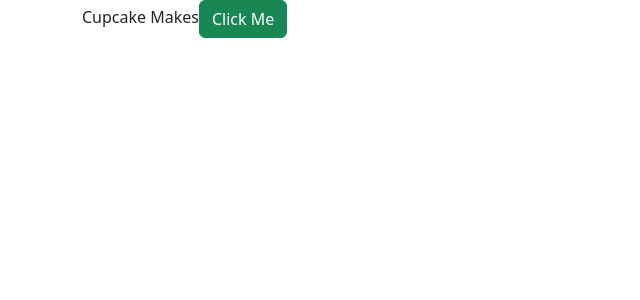
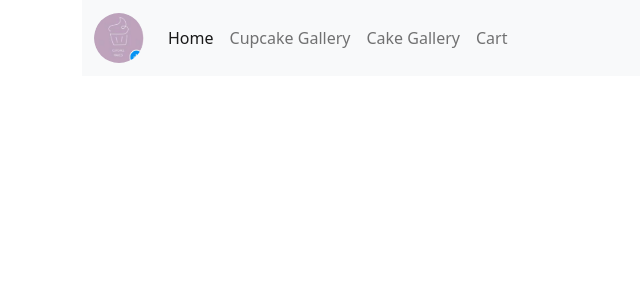
Before and after one commit to Gurb-S/cupcakemakes, a React (Create React App) app: page / in a window 1280 px wide. Shown: the top 300 px of the page, without its empty margins (0-640 px from the left). Built offline with nearby package versions, Linux system fonts and the light colour scheme.

Commit message:
add basic nav

```diff
--- a/src/components/Header.js
+++ b/src/components/Header.js
@@ -1,8 +1,30 @@
 export function Header() {
     return(
         <div>
-            Cupcake Makes
-            <button type='button' className='btn btn-success'>Click Me</button>
+            <nav class="navbar navbar-expand-lg bg-light">
+                <div class="container">
+                    <a class="navbar-brand" href="#"><img src={require("../logo.jpeg")} height={50} width={50} alt="logo" className="rounded-circle"></img></a>
+                    <button class="navbar-toggler" type="button" data-bs-toggle="collapse" data-bs-target="#navbarNav" aria-controls="navbarNav" aria-expanded="false" aria-label="Toggle navigation">
+                    <span class="navbar-toggler-icon"></span>
+                    </button>
+                    <div class="collapse navbar-collapse" id="navbarNav">
+                        <ul class="navbar-nav">
+                            <li class="nav-item">
+                            <a class="nav-link active" aria-current="page" href="#">Home</a>
+                            </li>
+                            <li class="nav-item">
+                            <a class="nav-link" href="#">Cupcake Gallery</a>
+                            </li>
+                            <li class="nav-item">
+                            <a class="nav-link" href="#">Cake Gallery</a>
+                            </li>
+                            <li class="nav-item">
+                            <a class="nav-link" href="#">Cart</a>
+                            </li>
+                        </ul>
+                    </div>
+                </div>
+            </nav>
         </div>
     )
 }
--- a/src/index.js
+++ b/src/index.js
@@ -4,6 +4,7 @@ import './index.css';
 import App from './App';
 import reportWebVitals from './reportWebVitals';
 import 'bootstrap/dist/css/bootstrap.css'
+import 'bootstrap/dist/js/bootstrap'
 
 const root = ReactDOM.createRoot(document.getElementById('root'));
 root.render(
```
Also changed, not shown: src/logo.jpeg (added).
